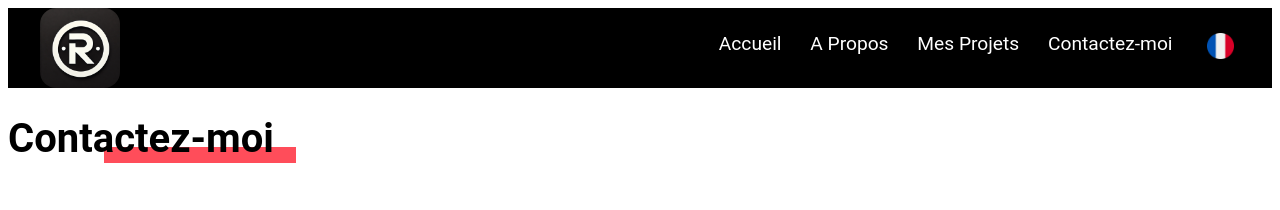
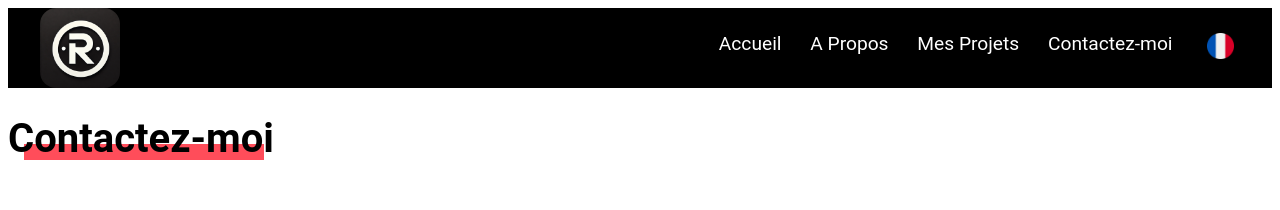
Before and after one commit to RomainVarra/Portfolio, a React (Vite) app: page /contact in a window 1280 px wide. Shown: the top 210 px of the page. Built offline with nearby package versions, Linux system fonts and the light colour scheme; a web font is replaced by a local one.

Commit message:
feat: fix underline style for title

```diff
--- a/src/components/About/about.module.css
+++ b/src/components/About/about.module.css
@@ -8,9 +8,9 @@
     position: absolute;
     content: '';
     border-bottom: 16px solid #ff4d5a;
-    width: 9rem;
-    left: 4rem;
-    top: 2rem;
+    width: 10rem;
+    left: 1rem;
+    top: 1.8rem;
     z-index: -1;
 }
 
--- a/src/components/Contact/contact.module.css
+++ b/src/components/Contact/contact.module.css
@@ -8,9 +8,9 @@
     position: absolute;
     content: '';
     border-bottom: 16px solid #ff4d5a;
-    width: 12rem;
-    left: 6rem;
-    top: 2rem;
+    width: 15rem;
+    left: 1rem;
+    top: 1.8rem;
     z-index: -1;
 }
 .contactSection {
--- a/src/components/MyProjects/MyProjects.module.css
+++ b/src/components/MyProjects/MyProjects.module.css
@@ -8,9 +8,9 @@
     position: absolute;
     content: '';
     border-bottom: 16px solid #ff4d5a;
-    width: 11rem;
-    left: 5rem;
-    top: 2rem;
+    width: 15rem;
+    left: 1rem;
+    top: 1.8rem;
     z-index: -1;
 }
 
```
